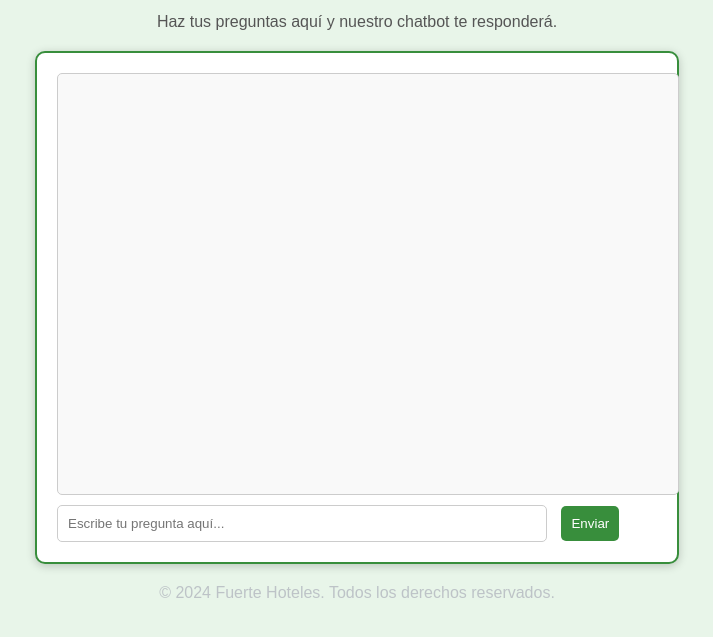
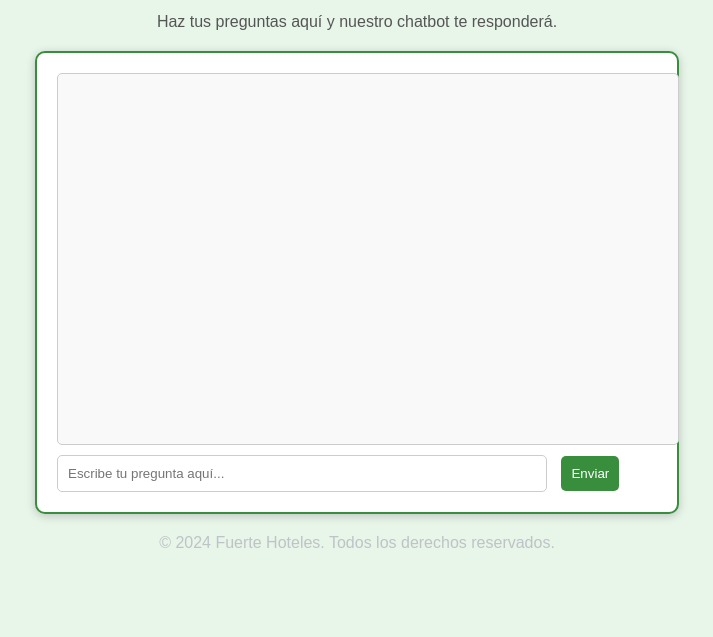
Before and after one commit to joseluque-hash/chatbot-web, a website: page index.html in a window 1280 px wide. Shown: the part 81-718 px from the top of the page, without its empty margins (283-996 px from the left). Drawn offline with Linux system fonts and the light colour scheme.

Commit message:
Update index.html

```diff
--- a/index.html
+++ b/index.html
@@ -37,7 +37,7 @@
 
         #chat-box {
             width: 100%;
-            height: 400px;
+            height: 350px;
             padding: 10px;
             overflow-y: auto;
             background-color: #f9f9f9;
```
